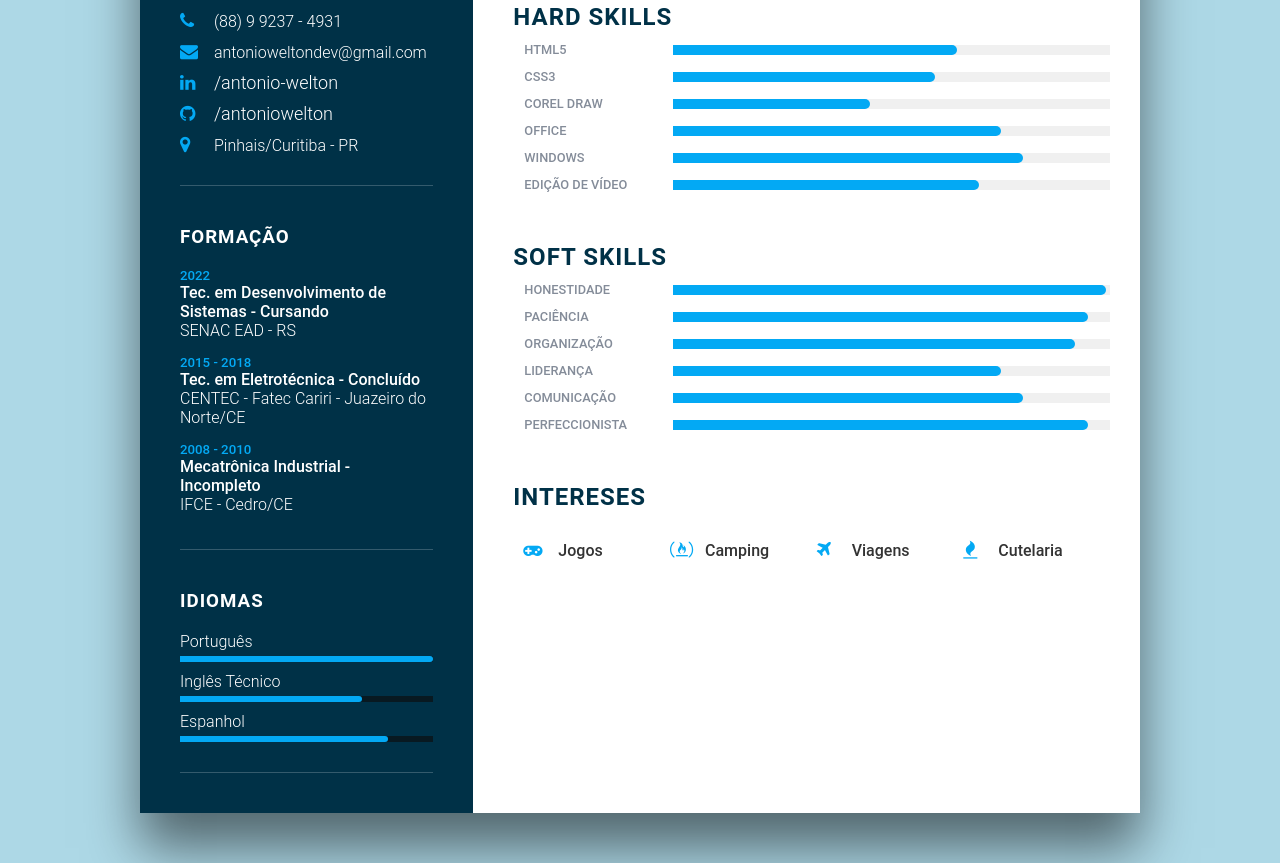
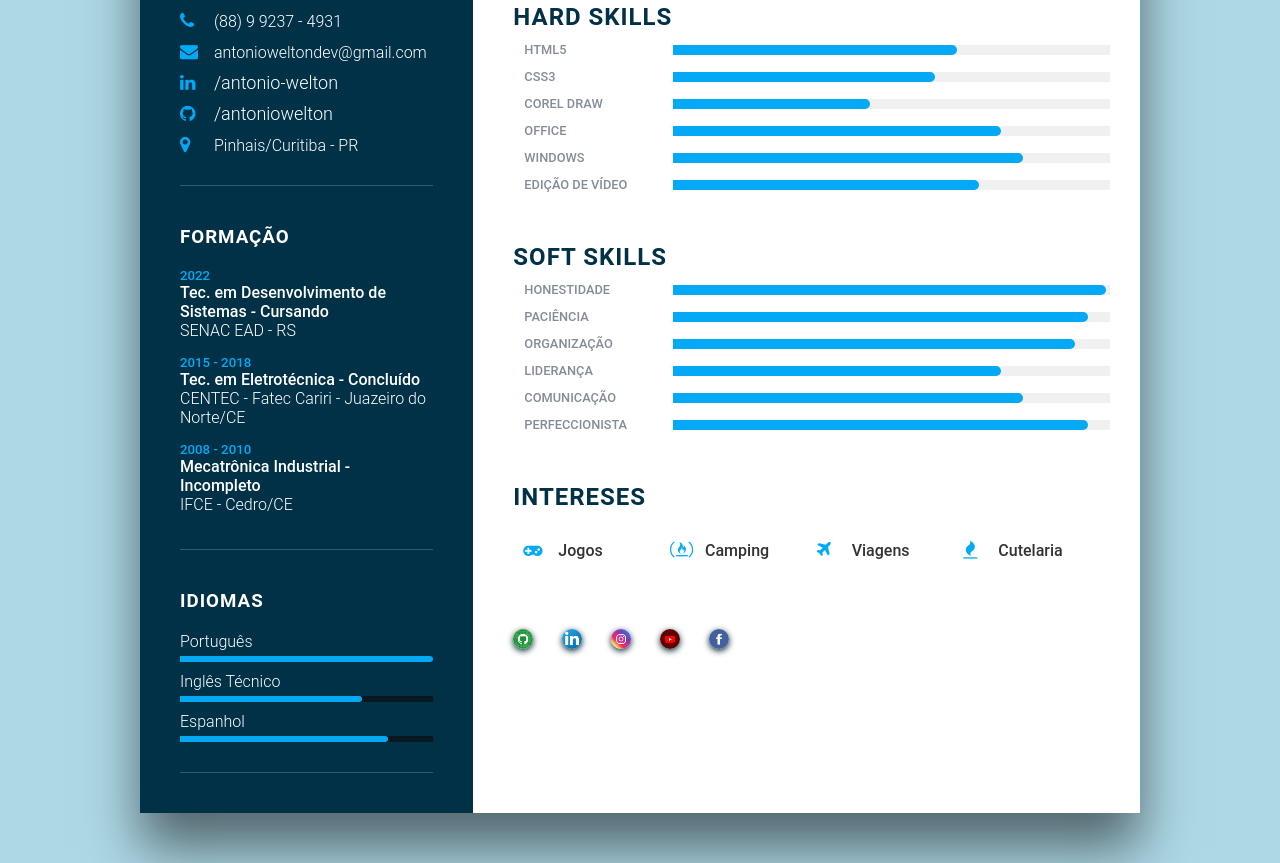
Before and after one commit to antoniowelton/curriculo-online, a plain HTML site: page index.html in a window 1280 px wide. Shown: the part 452-1315 px from the top of the page. Drawn offline with Linux system fonts and the light colour scheme.

Commit message:
Adicionei social media

```diff
--- a/estilos/style.css
+++ b/estilos/style.css
@@ -165,6 +165,7 @@ a:hover {
 p {
     color: #333;
     text-indent: 20px;
+    text-align: justify;
 }
 
 .about .box {
@@ -235,6 +236,27 @@ p {
     margin: 10px;
 }
 
+.about .social ul {
+    display: grid;
+    grid-template-columns: repeat(12,1fr);
+}
+.about .social ul li{
+    list-style: none;
+}
+.about .social img{
+    width: 20px;
+    border-radius: 50%;
+    box-shadow: 0px 2px 6px rgb(3, 40, 50);
+}
+
+
+
+
+
+
+
+
+
 @media (max-width: 800px) {
     .container {
         margin: 10px;
--- a/index.html
+++ b/index.html
@@ -7,6 +7,7 @@
     <title>Antonio Welton</title>
     <link rel="stylesheet" href="https://cdnjs.cloudflare.com/ajax/libs/font-awesome/4.7.0/css/font-awesome.css" integrity="sha512-5A8nwdMOWrSz20fDsjczgUidUBR8liPYU+WymTZP1lmY9G6Oc7HlZv156XqnsgNUzTyMefFTcsFH/tnJE/+xBg==" crossorigin="anonymous" referrerpolicy="no-referrer" />
     <link rel="stylesheet" href="../estilos/style.css">
+    <link rel="shortcut icon" href="../imagens/radioactive.ico" type="image/x-icon">
 </head>
 <body>
     <div class="container">
@@ -219,11 +220,33 @@
                     </ul>
                 </div>
 
+                <div class="about social">
+                    <h2 class="title2"></h2>
+                    <ul>
+                        <li>
+                            <a href="https://github.com/antoniowelton" target="_blank" rel="external" title="GitHub"><img src="imagens/logo-github.jpg" alt="Logo GitHub"></a></i>
+                        </li>
 
+                        <li>
+                            <a href="https://www.linkedin.com/in/antonio-welton-barbosa-silva-5ba495172/" target="_blank" rel="external" title="LinkedIn"><img src="imagens/logo-linkedin.jpg" alt="Logo linkedin"></a></i>
+                        </li>
 
+                        <li>
+                            <a href="https://www.instagram.com/ant.welton/" target="_blank" rel="external" title="Instagram"><img src="imagens/logo-instagram.jpg" alt="Logo Instagram"></a>
+                        </li>
 
+                        <li>
+                            <a href="https://www.youtube.com/channel/UCUGzgJpi0E9SV2RzKSalhrw" target="_blank" rel="external" title="YouTube"><img src="imagens/logo-youtube.jpg" alt="Logo YouTube"></a>
+                        </li>
+
+                        <li>
+                            <a href="https://www.facebook.com/antoniowelton.barbosasilva/" target="_blank" rel="external" title="Facebook"><img src="imagens/logo-facebook.jpg" alt="Logo Facebook"></a>
+                        </li>
+                    </ul>
+                </div>
 
             </div>
+
 
         </div>
     </div>
```
Also changed, not shown: imagens/logo-facebook.jpg (added), imagens/logo-github.jpg (added), imagens/logo-instagram.jpg (added), imagens/logo-linkedin.jpg (added), imagens/logo-youtube.jpg (added), imagens/radioactive.ico (added).
